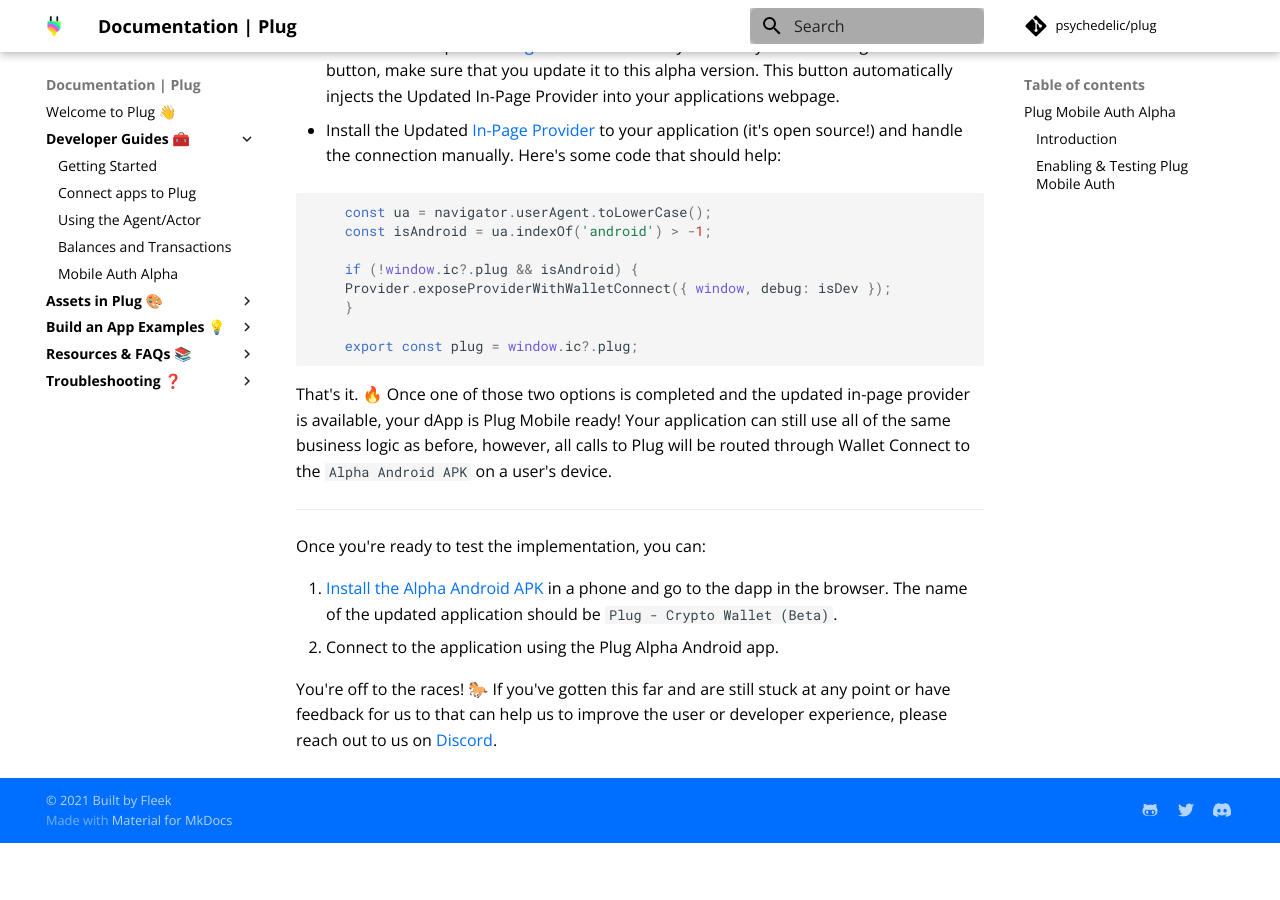
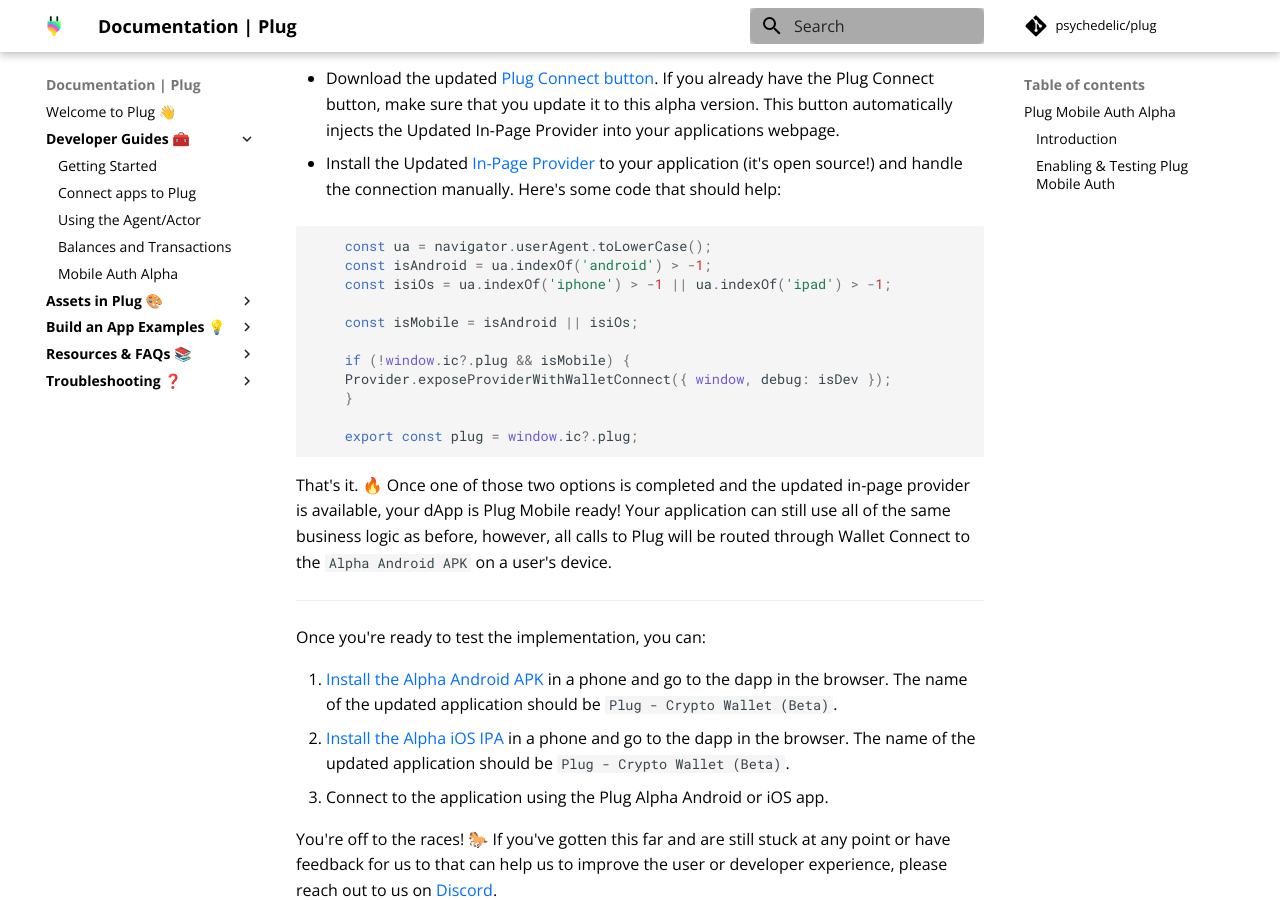
Before and after one commit to Psychedelic/plug-docs, an MkDocs documentation site: the page built from docs/getting-started/alpha-wallet-connect.md, in a window 1280 px wide and 900 px high, scrolled down 1335 px. Built offline with MkDocs 1.6.1 and Material for MkDocs 9.7.7, drawn with Linux system fonts in a browser that asks for light colours; comment, search, counter and statistics services are not loaded; before the commit the page ends 2178 px from its top, so only the background shows below that; some of the changed text lies outside the part shown.

Commit message:
added iOS docuemntatio

```diff
--- a/docs/getting-started/alpha-wallet-connect.md
+++ b/docs/getting-started/alpha-wallet-connect.md
@@ -18,7 +18,8 @@
 The alpha Plug Mobile auth comes with 3 packages:
 
 - [**Alpha Android APK**](https://play.google.com/apps/testing/co.psychedelic.plug) - the updated Android application that can talk using Wallet Connect.
-- [**Alpha In-Page Provider**](https://github.com/Psychedelic/plug-inpage-provider/tree/feat/wallet-connect-rpc#readme) - a new in-page provider specially designed to look for & communicate with the `Alpha Android APK`.
+- [**Alpha iOS IPA**](https://testflight.apple.com/join/yID6TEpV) - the updated iOS application that can talk using Wallet Connect.
+- [**Alpha In-Page Provider**](https://github.com/Psychedelic/plug-inpage-provider/tree/feat/wallet-connect-rpc#readme) - a new in-page provider specially designed to look for & communicate with the `Alpha Android APK` or `Alpha iOS IPA`.
 - [**Updated Plug Connect Button**](../../build-an-app-examples/plug-button/) - a new version of the Plug Authentication Button that has a filter able to detect when someone is on mobile and therefore the dApp should use the `Alpha In-Page Provider` or is on desktop and should use the normal In-Page Provider supplied through the Plug Extension.
 
 ---
@@ -41,8 +42,11 @@
 
     const ua = navigator.userAgent.toLowerCase();
     const isAndroid = ua.indexOf('android') > -1;
+    const isiOs = ua.indexOf('iphone') > -1 || ua.indexOf('ipad') > -1;
 
-    if (!window.ic?.plug && isAndroid) {
+    const isMobile = isAndroid || isiOs;
+
+    if (!window.ic?.plug && isMobile) {
     Provider.exposeProviderWithWalletConnect({ window, debug: isDev });
     }
 
@@ -56,7 +60,8 @@
 Once you're ready to test the implementation, you can:
 
 1. [Install the Alpha Android APK](https://play.google.com/apps/testing/co.psychedelic.plug) in a phone and go to the dapp in the browser. The name of the updated application should be `Plug - Crypto Wallet (Beta)`.
-2. Connect to the application using the Plug Alpha Android app.
+1. [Install the Alpha iOS IPA](https://testflight.apple.com/join/yID6TEpV) in a phone and go to the dapp in the browser. The name of the updated application should be `Plug - Crypto Wallet (Beta)`.
+2. Connect to the application using the Plug Alpha Android or iOS app.
 
 
 You're off to the races! 🐎 If you've gotten this far and are still stuck at any point or have feedback for us to that can help us to improve the user or developer experience, please reach out to us on [Discord](https://discord.gg/yVEcEzmrgm).
```
